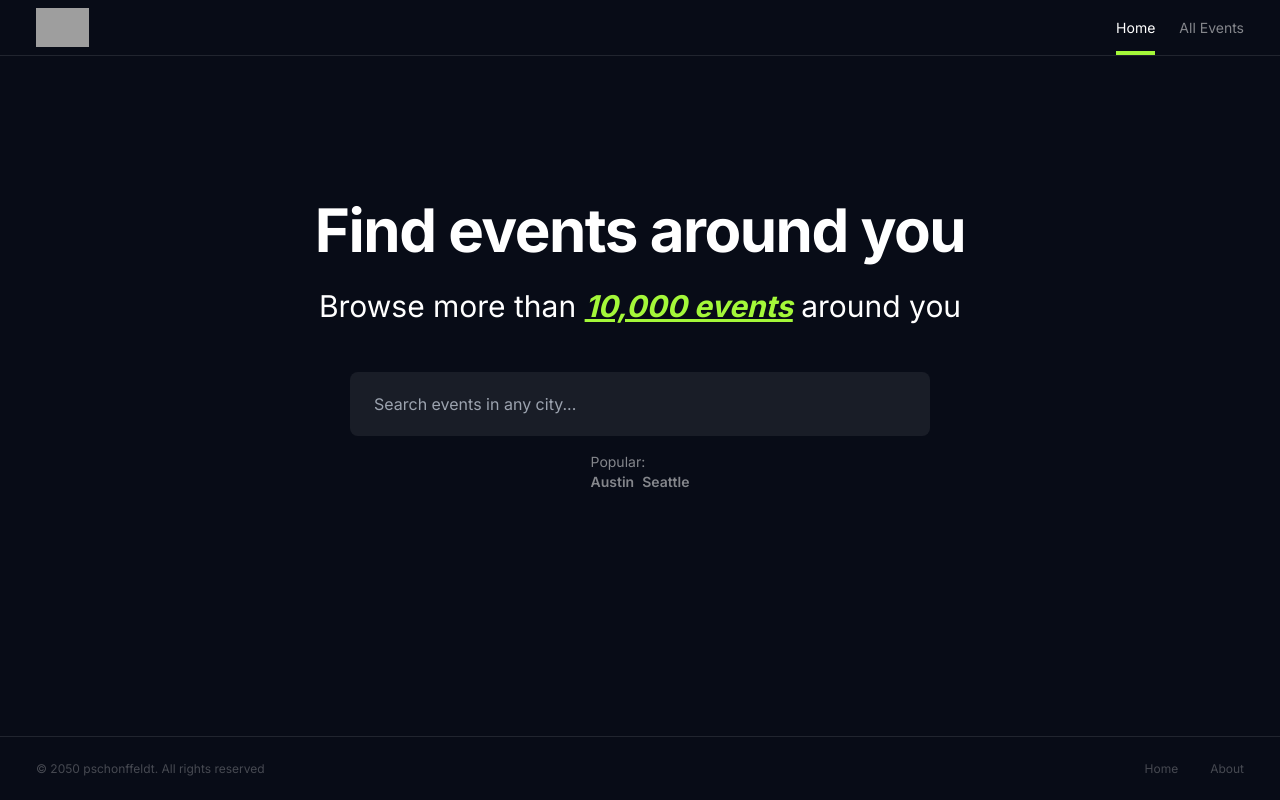
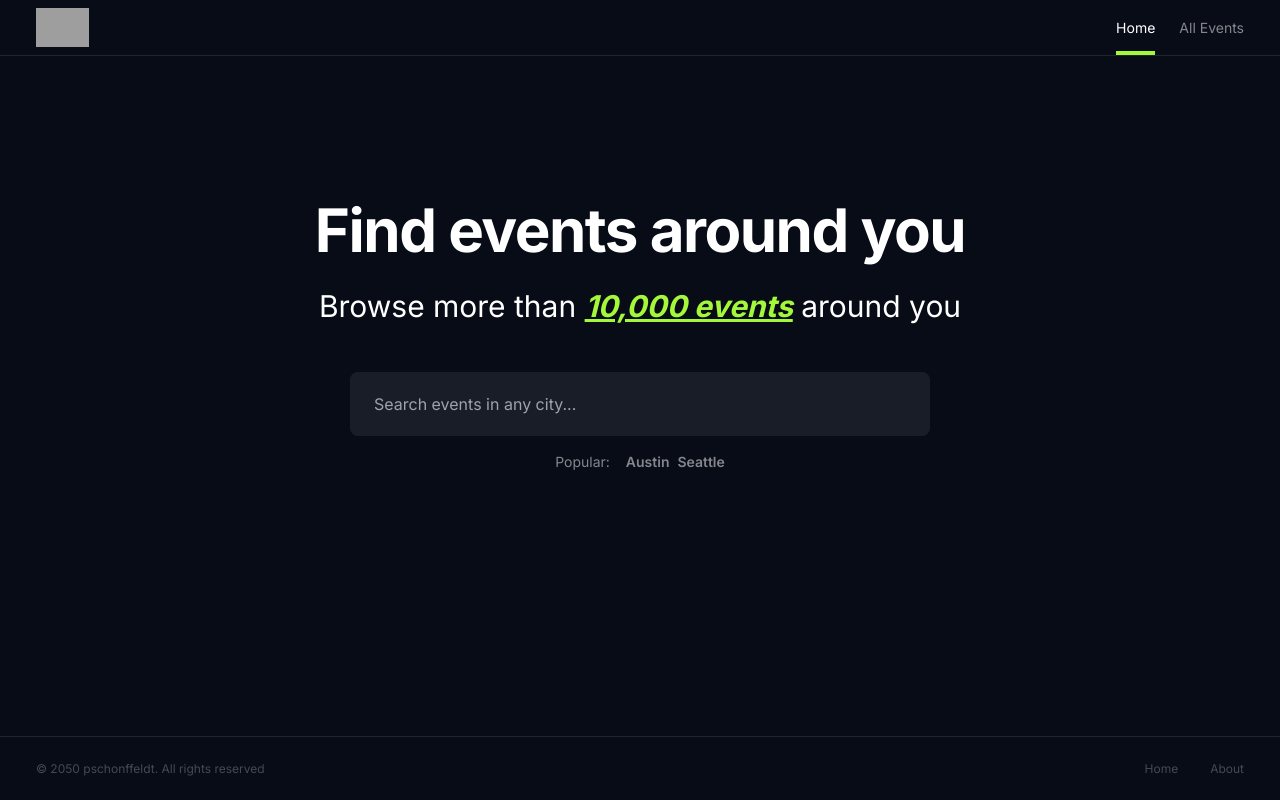
Before and after one commit to pschonffeldt/event, a Next.js app: page / in a window 1280 px wide. Built offline with nearby package versions, Linux system fonts and the light colour scheme; grey boxes are pictures that could not be loaded.

Commit message:
Fix layout issue on home page where locations would appear beneath popular instead of side by side

```diff
--- a/src/app/events/[city]/page.tsx
+++ b/src/app/events/[city]/page.tsx
@@ -40,8 +40,8 @@ export default async function EventsPage({
         {city === "all" && "All Events"}
         {city !== "all" && `Events in ${capitalize(city)}`}
       </H1>
-      {/* Adds loading time and displays skeleton */}
-      <Suspense fallback={<Loading />}>
+      {/* Adds loading indicator and displays skeleton */}
+      <Suspense key={city + page} fallback={<Loading />}>
         <EventsList city={city} page={+page} />
       </Suspense>
     </main>
--- a/src/app/page.tsx
+++ b/src/app/page.tsx
@@ -18,13 +18,11 @@ export default function Home() {
       <SearchForm />
 
       <section className="mt-4 flex gap-x-4 text-sm text-white/50">
-        <p>
-          Popular:
-          <div className="space-x-2 font-semibold">
-            <Link href="/events/austin">Austin</Link>
-            <Link href="/events/seattle">Seattle</Link>
-          </div>
-        </p>
+        <p>Popular:</p>
+        <div className="space-x-2 font-semibold">
+          <Link href="/events/austin">Austin</Link>
+          <Link href="/events/seattle">Seattle</Link>
+        </div>
       </section>
     </main>
   );
```
